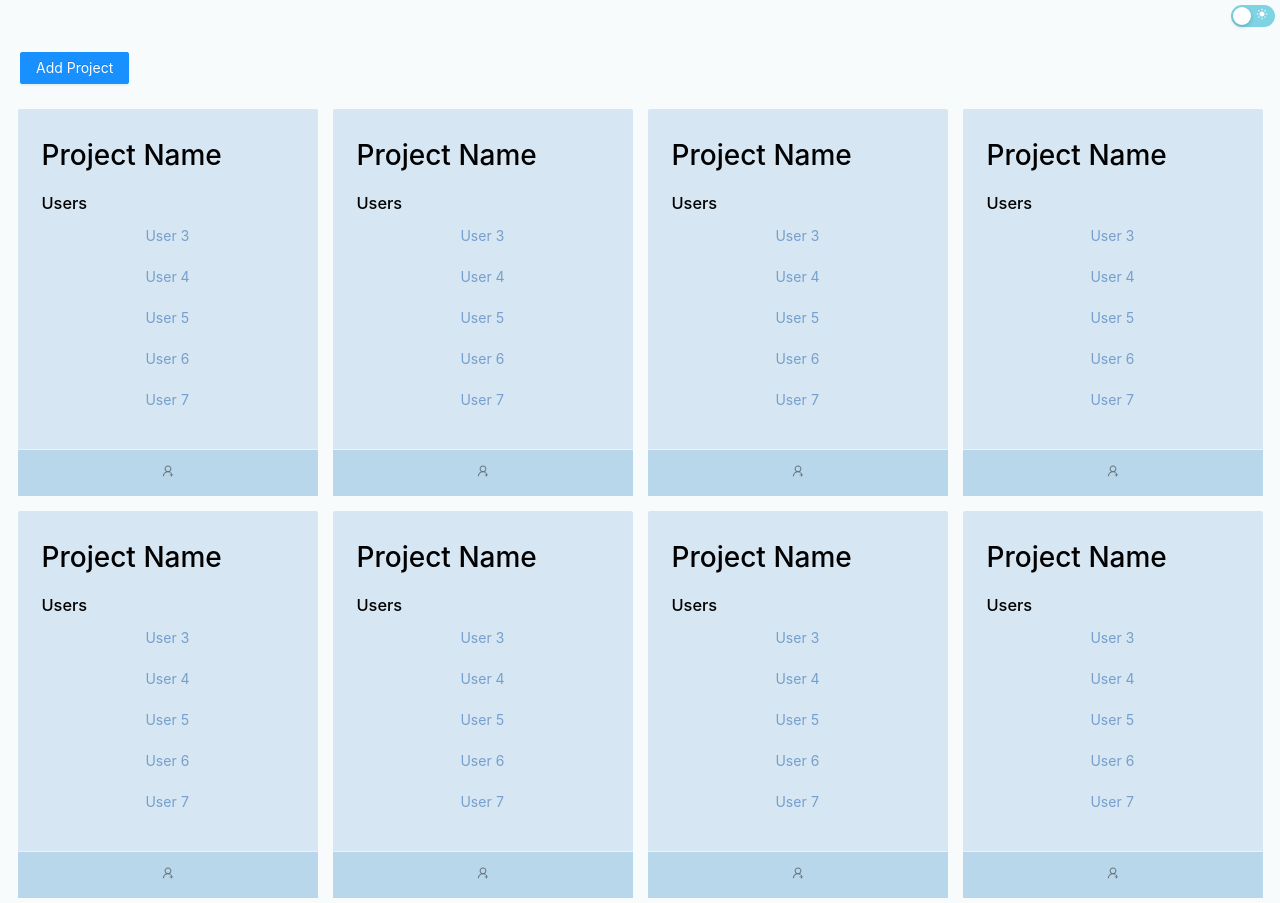
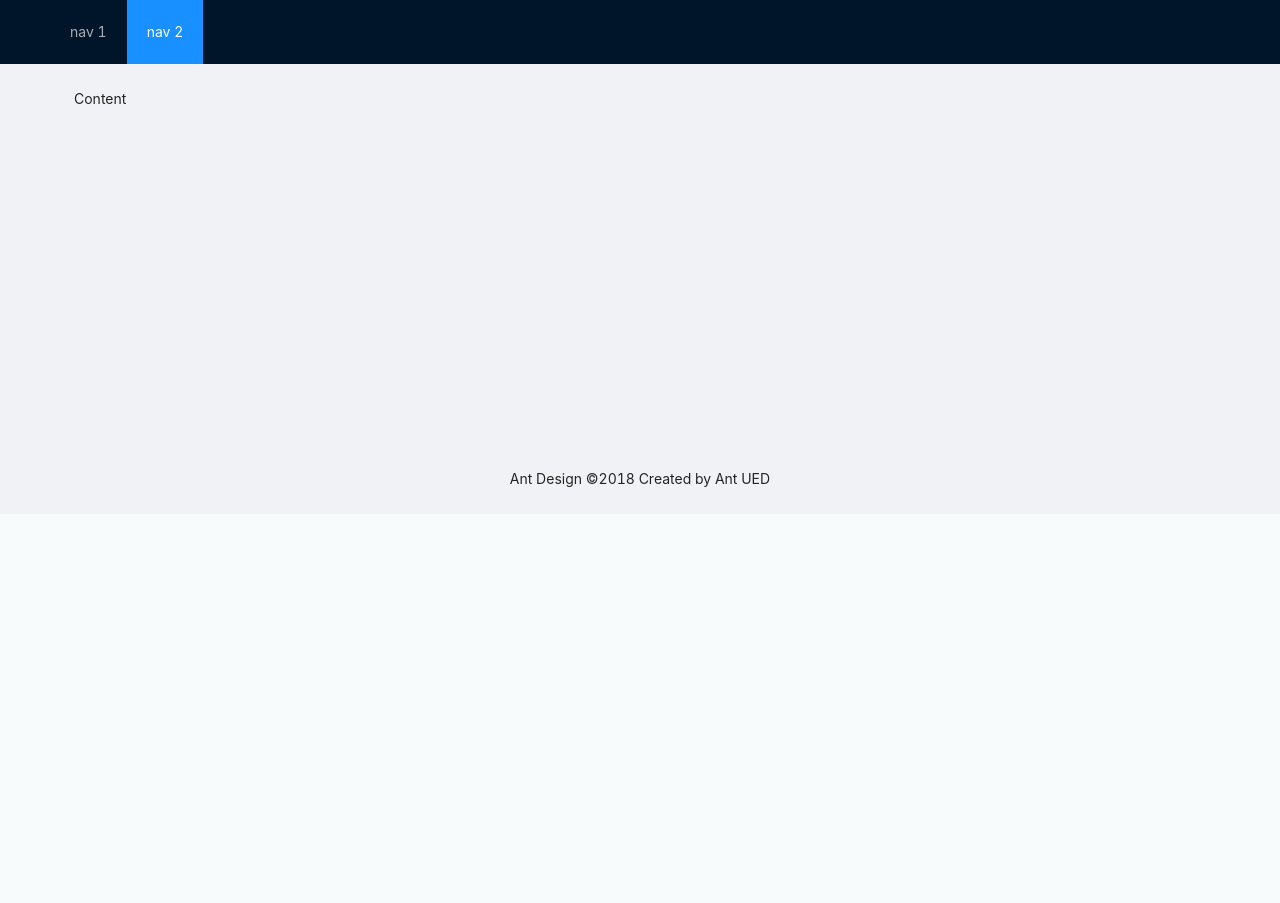
Before and after one commit to Glenn0805/electron-crud, a React (Create React App) app: page / in a window 1280 px wide. After the commit the page ends 800 px from the top, so only its background shows below. Built offline with nearby package versions, Linux system fonts and the light colour scheme.

Commit message:
added main layout

```diff
--- a/package.json
+++ b/package.json
@@ -14,6 +14,7 @@
     "react": "^18.2.0",
     "react-dom": "^18.2.0",
     "react-icons": "^4.4.0",
+    "react-router-dom": "^6.4.2",
     "react-scripts": "5.0.1",
     "wait-on": "^6.0.1",
     "web-vitals": "^2.1.4"
--- a/src/App.js
+++ b/src/App.js
@@ -1,31 +1,14 @@
 
 import Cards from './components/card';
 import { Button } from 'antd'
+import { HashRouter, Route, Routes } from 'react-router-dom'
+import HomeLayoutContainer from './components/home-layout/HomeLayoutContainer';
 import ToggleThemeComponent from './components/ToggleThemeComponent';
 function App() {
   return (
-    <>
-      <ToggleThemeComponent />
-      <div className='button-wrapper'>
-        <Button type="primary">
-          Add Project
-        </Button>
-
-      </div>
-
-      <div className='card-wrapper'>
-        <Cards />
-        <Cards />
-        <Cards />
-        <Cards />
-        <Cards />
-        <Cards />
-        <Cards />
-        <Cards />
-      </div >
-
-
-    </>
+    <Routes>
+      <Route path="/" name="Main" element={<HomeLayoutContainer />} />
+    </Routes>
   );
 }
 
--- a/src/components/home-layout/EmployeeLayoutContainer.js
+++ b/src/components/home-layout/HomeLayoutContainer.js
@@ -1,7 +1,7 @@
 import { Breadcrumb, Layout, Menu } from 'antd';
 import React from 'react';
 const { Header, Content, Footer } = Layout;
-const App = () => (
+const HomeLayoutContainer = () => (
     <Layout>
         <Header
             style={{
@@ -15,10 +15,11 @@ const App = () => (
                 theme="dark"
                 mode="horizontal"
                 defaultSelectedKeys={['2']}
-                items={new Array(3).fill(null).map((_, index) => ({
+                items={new Array(2).fill(null).map((_, index) => ({
                     key: String(index + 1),
                     label: `nav ${index + 1}`,
                 }))}
+                onClick={(e) => { console.log(e) }}
             />
         </Header>
         <Content
@@ -28,7 +29,7 @@ const App = () => (
                 marginTop: 64,
             }}
         >
-            <Breadcrumb
+            {/* <Breadcrumb
                 style={{
                     margin: '16px 0',
                 }}
@@ -36,7 +37,7 @@ const App = () => (
                 <Breadcrumb.Item>Home</Breadcrumb.Item>
                 <Breadcrumb.Item>List</Breadcrumb.Item>
                 <Breadcrumb.Item>App</Breadcrumb.Item>
-            </Breadcrumb>
+            </Breadcrumb> */}
             <div
                 className="site-layout-background"
                 style={{
@@ -56,4 +57,4 @@ const App = () => (
         </Footer>
     </Layout>
 );
-export default App;
+export default HomeLayoutContainer;
--- a/src/index.js
+++ b/src/index.js
@@ -4,10 +4,14 @@ import App from './App';
 import reportWebVitals from './reportWebVitals';
 import 'antd/dist/antd.min.css'
 import './App.css'
+import { BrowserRouter, Routes, Route, HashRouter } from 'react-router-dom';
 const root = ReactDOM.createRoot(document.getElementById('root'));
 root.render(
   <>
-    <App />
+    <BrowserRouter>
+      <App />
+    </BrowserRouter>
+
   </>
 );
 
```
Also changed, not shown: 1 other file (tests, documents, lock files or other folders).
